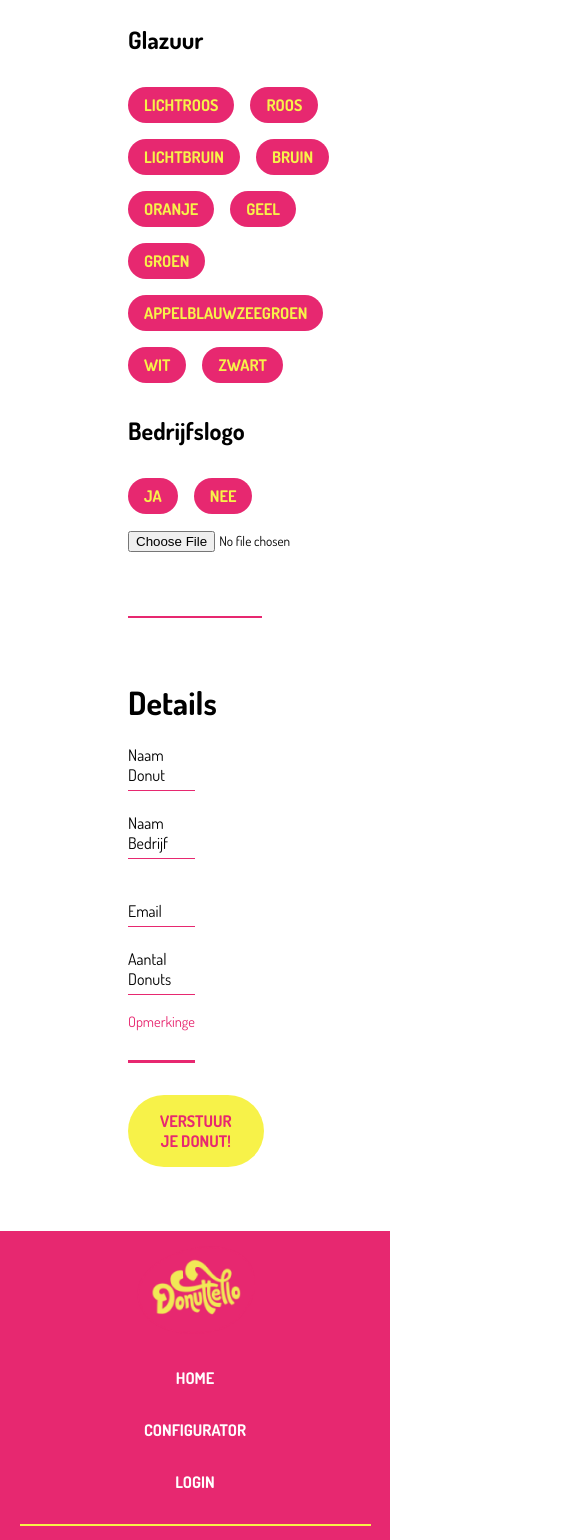
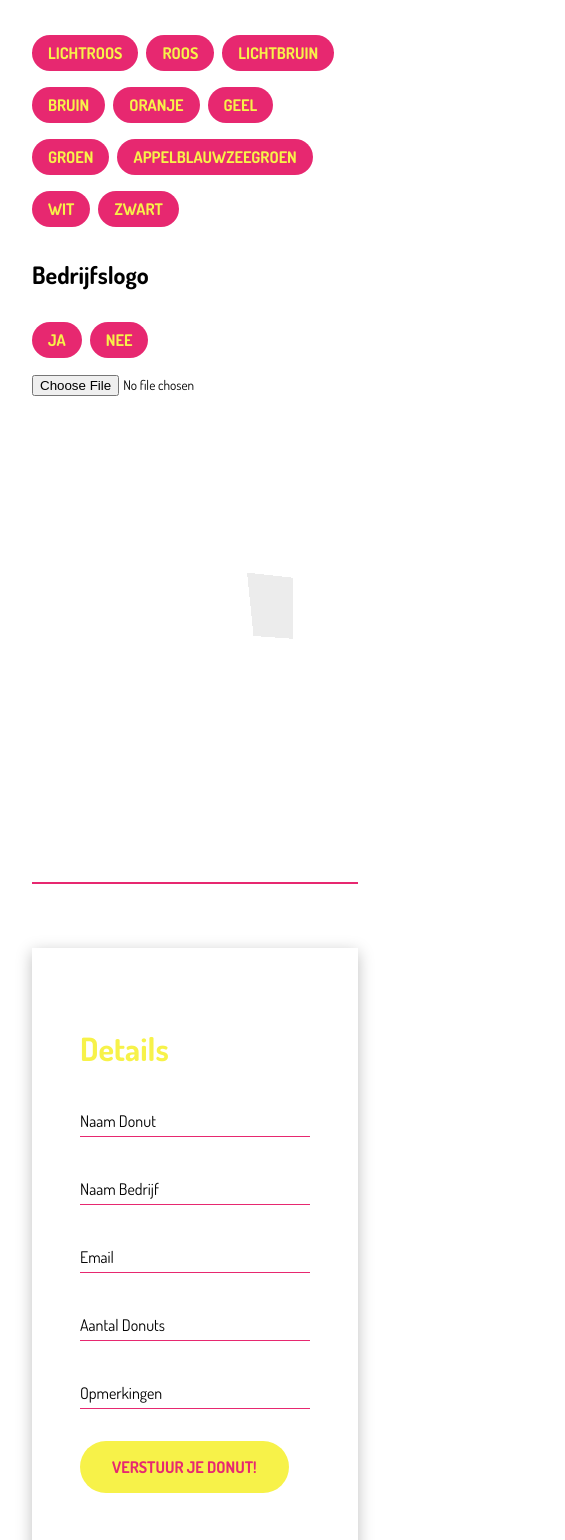
Before and after one commit to SenneChristiaens/Donuttello_Frontend, a Vue app: page /configurator in a window 390 px wide. Shown: the part 457-1997 px from the top of the page, 565 px wide, since content can reach past the window. Built offline with nearby package versions, Linux system fonts and the light colour scheme; no server answers.

Commit message:
feat: add mediaqueries to configurator page

```diff
--- a/sass/_configurator.scss
+++ b/sass/_configurator.scss
@@ -40,6 +40,7 @@
 
 .configurator__glaze{
   display: flex;
+  align-items: center;
   padding-top: 1rem;
   h2{
     margin: 1rem 0 2rem 0;
@@ -72,7 +73,7 @@
   margin-top: 1rem;
   position: relative;
   height: 3.25rem;
-  width: 50%;
+  width: 100%;
   color: colors.$black;
   overflow: hidden;
 }
@@ -80,7 +81,7 @@
 .configurator__form input {
   position: absolute;
   height: 100%;
-  width: 50%;
+  width: 100%;
   color: colors.$black;
   font-size: 1.2rem;
   line-height: 3.25rem;
@@ -158,6 +159,14 @@
   }
 }
 
+.configurator__formulier {
+  padding: 3rem;
+  margin-bottom: 4rem;
+  box-shadow: 0px 4px 15px rgba(0, 0, 0, 0.25);
+  background-color: colors.$white;
+  box-sizing: border-box;
+}
+
 // .configurator__form .configurator__color--wrapper {
 //   position: absolute;
 //   height: 100%;
@@ -204,3 +213,33 @@
 //   border-radius: 50%;
 //   border: none;
 // }
+
+@media screen and (max-width: 1440px) {
+  .details__h1{
+    color: colors.$pink;;
+  }
+}
+
+
+@media screen and (max-width: 905px) {
+  .details__h1{
+    color: colors.$yellow;
+  }
+  .configurator__glaze{
+    flex-direction: column;
+    align-items: center;
+    button{
+      margin-right: 0.5rem;
+    }
+  }
+  .configurator__main {
+    margin: 2rem;
+    margin-left: 2rem;
+    margin-right: 2rem;
+    hr{
+      margin-top: 4rem;
+      margin-bottom: 4rem;
+      border: 1px solid colors.$pink;
+    }
+  }
+}
--- a/src/views/Configurator.vue
+++ b/src/views/Configurator.vue
@@ -19,6 +19,7 @@ import Three from "../components/Three.vue";
     </div>
 
     <hr />
+    <div class="configurator__formulier">
       <h1 class="details__h1">Details</h1>
       <div class="configurator__form">
         <input type="text" name="name-donut" required />
@@ -36,26 +37,27 @@ import Three from "../components/Three.vue";
         </label>
       </div>
       <div class="configurator__form">
-      <input type="email" name="email" autocomplete="on" required />
+        <input type="text" name="name" required/>
         <label for="email" class="configurator__label--wrapper">
           <span class="configurator__text">Email</span>
         </label>
       </div>
       <div class="configurator__form">
-      <input type="number" name="number" autocomplete="on" required />
+        <input type="text" name="number" required/>
         <label for="email" class="configurator__label--wrapper">
           <span class="configurator__text">Aantal Donuts</span>
         </label>
       </div>
       <div class="configurator__form">
-      <input type="text" name="name" />
-      <label for="name" class="configurator__label--wrapper">
+        <input type="text" name="name" required />
+        <label for="email" class="configurator__label--wrapper">
           <span class="configurator__text">Opmerkingen</span>
       </label>
       </div>
       <div class="configurator__button">
         <button class="hero__btn">Verstuur je donut!</button>
       </div>
+    </div>
   </main>
   <Footerello />
 </template>
```
Lines whose indentation alone changed are shown as unchanged.
